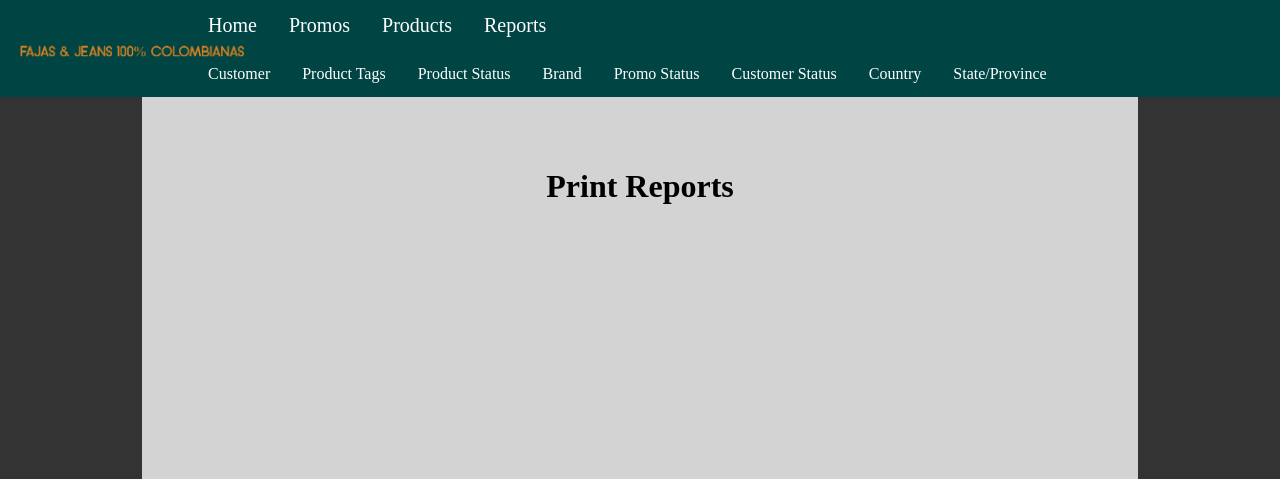
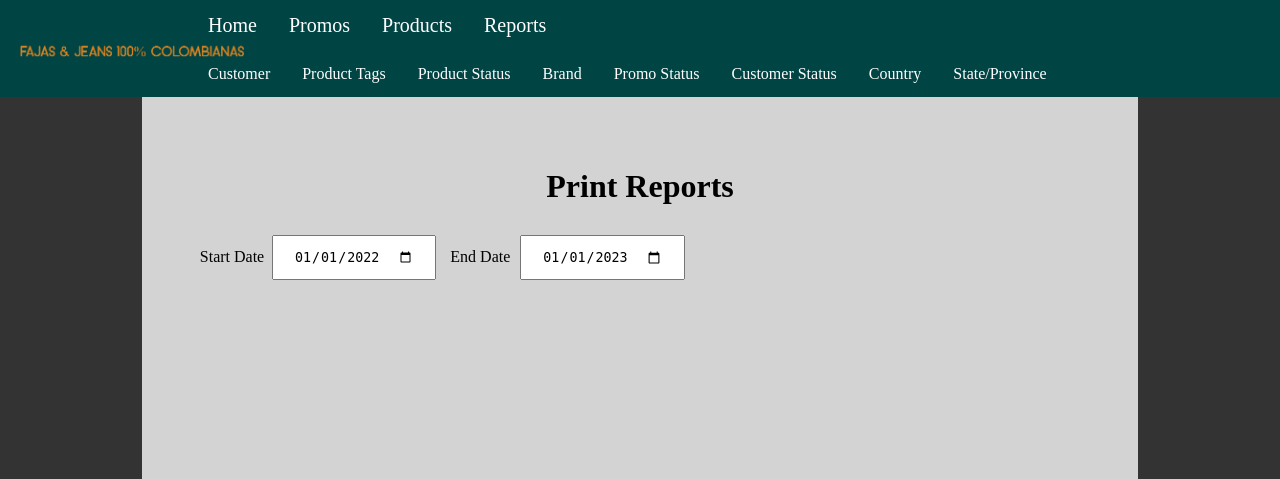
Before and after one commit to BrettMeirhofer/CIS4375-Group3, a Django app: template Backend/group3site/jeans/templates/jeans/report.html in a window 1280 px wide. Shown: the top 479 px of the page. Run offline with Django 3.2, Linux system fonts and the light colour scheme; the template is opened without the code that fills it, so the values that code supplies are empty; some libraries are stand-ins or nearby versions.

Commit message:
Report View Date Range

```diff
--- a/Backend/group3site/jeans/SQL/Reports/ReportTopCustomer.sql
+++ b/Backend/group3site/jeans/SQL/Reports/ReportTopCustomer.sql
@@ -13,6 +13,7 @@ SELECT
 FROM
     Customer
 INNER JOIN CustomerPromo ON Customer.id = CustomerPromo.customer_id
+WHERE CustomerPromo.created_date BETWEEN '{}' AND '{}'
 GROUP BY
     Customer.id,
     Customer.first_name,
--- a/Backend/group3site/jeans/SQL/Reports/ReportTopPromo.sql
+++ b/Backend/group3site/jeans/SQL/Reports/ReportTopPromo.sql
@@ -13,6 +13,7 @@ SELECT
 FROM
     Promo promo
 INNER JOIN CustomerPromo ON promo.id = CustomerPromo.promo_id
+WHERE CustomerPromo.created_date BETWEEN '{}' AND '{}'
 GROUP BY
     promo.id,
     promo.promo_name,
--- a/Backend/group3site/jeans/templates/jeans/index.html
+++ b/Backend/group3site/jeans/templates/jeans/index.html
@@ -51,7 +51,6 @@
     <a class="button-1 button-2"  href="{% url 'listall' table='promo'  %}">Manage Promos</a>
     <a class="button-1 button-2"  href="{% url 'report'  %}">View Reports</a>
     <a class="button-1 button-2"  href="{% url 'listall' table='product'  %}">Manage Products</a>
-    <a class="button-1 button-2"  href="{% url 'send_email'  %}">Print Promos</a>
 </div>
 
 <script src="https://cdn.jsdelivr.net/npm/chart.js"></script>
--- a/Backend/group3site/jeans/templates/jeans/print_report.html
+++ b/Backend/group3site/jeans/templates/jeans/print_report.html
@@ -47,6 +47,7 @@
 </head>
 <body>
 <h2>{{report.name}}</h2>
+<h3>For period {{start_date}} through {{end_date}}</h3>
 <table style="page-break-after: always;">
     <thead>
     <tr>
--- a/Backend/group3site/jeans/templates/jeans/report.html
+++ b/Backend/group3site/jeans/templates/jeans/report.html
@@ -3,8 +3,29 @@
 {% block extrabody %}
 <h1 style="text-align:center;">Print Reports</h1>
   <p>
+    <label style="display:inline-block;width:80px;text-align:center;">Start Date</label><input id="start" value="2022-01-01" type="date" style="display:inline-block;">
+  <label style="display:inline-block;width:80px;text-align:center;">End Date</label><input id="end" value="2023-01-01" type="date" style="display:inline-block;">
     {% for report in reports %}
-    <a class="button-1 button-2" style="margin:20px;display:flex; padding:10px;" href="{% url 'print_report' index=forloop.counter0 %}" >{{report}}</a>
+    <a class="button-1 button-2" style="margin:20px;display:flex; padding:10px;" report_id="{{forloop.counter0}}">{{report}}</a>
     {% endfor %}
   </p>
+
+
+<script src="https://code.jquery.com/jquery-3.2.1.slim.min.js" integrity="sha384-KJ3o2DKtIkvYIK3UENzmM7KCkRr/rE9/Qpg6aAZGJwFDMVNA/GpGFF93hXpG5KkN" crossorigin="anonymous"></script>
+<script>
+start_date='2022-01-01'
+end_date='2023-01-01'
+  $(document).ready(function() {
+  $('#start').change(function(ev) {
+        start_date = ev.target.value
+  });
+   $('#end').change(function(ev) {
+        end_date = ev.target.value
+  });
+  $('a').click(function(e) {
+        console.log("test")
+        window.location = "/print_report/" + $(this).attr("report_id") + "/" + start_date + "/" + end_date
+  });
+  });
+</script>
 {% endblock %}
--- a/Backend/group3site/jeans/urls.py
+++ b/Backend/group3site/jeans/urls.py
@@ -62,5 +62,5 @@ urlpatterns = [
     path('top_promos/', views.top_promos, name='top_promos'),
     path('top_customers/', views.top_customers, name='top_customers'),
     path('print_promo/<int:id>/', views.print_promo, name='print_promo'),
-    path('print_report/<int:index>/', views.html_report, name='print_report'),
+    path('print_report/<int:index>/<start_date>/<end_date>/', views.html_report, name='print_report'),
 ]
```
Also changed, not shown: Backend/group3site/jeans/views.py (+4 -5 lines).
